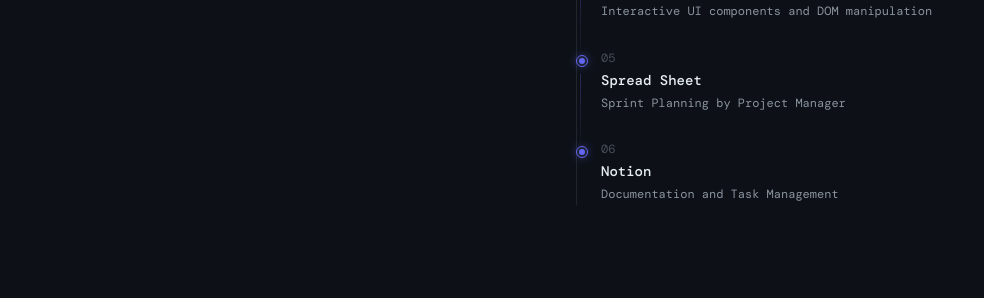
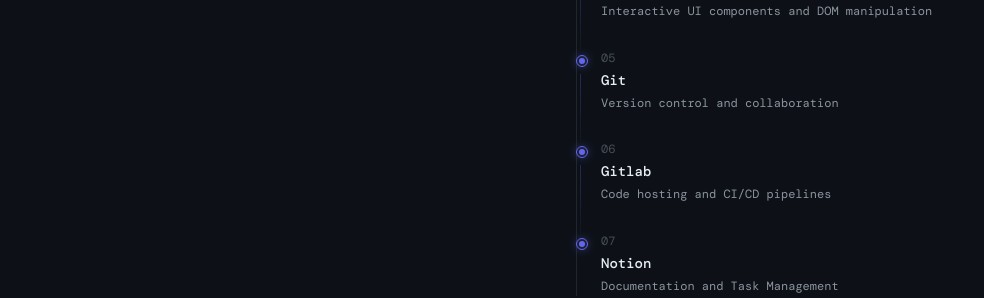
Before and after one commit to Jemsdiggory/my-portfolio, a Next.js app: page /projects/ciptadra in a window 1280 px wide. Shown: the part 1491-1789 px from the top of the page, without its empty margins (96-1080 px from the left). Built offline with nearby package versions, Linux system fonts and the light colour scheme; a web font is replaced by a local one.

Commit message:
fix: change content desc in slug projects

```diff
--- a/app/projects/[slug]/page.js
+++ b/app/projects/[slug]/page.js
@@ -363,7 +363,8 @@
       { name: "PHP",        role: "Server-side logic, routing, and data handling" },
       { name: "CSS3",       role: "Custom animations, responsive layout, and styling" },
       { name: "Vanilla JS", role: "Interactive UI components and DOM manipulation" },
-      { name: "Spread Sheet", role: "Sprint Planning by Project Manager" },
+      { name: "Git", role: "Version control and collaboration" },
+      { name: "Gitlab", role: "Code hosting and CI/CD pipelines" },
       { name: "Notion", role:  "Documentation and Task Management",}
     ],
     source: "",
@@ -385,7 +386,8 @@
       { name: "CSS3",        role: "Responsive layout and component styling" },
       { name: "Vanilla JS",  role: "UI interactions and dynamic content" },
       { name: "Spread Sheet", role: "Sprint Planning by Project Manager" },
-      { name: "Notion", role:  "Documentation and Task Management" },
+      { name: "Git", role: "Version control and collaboration" },
+      { name: "Gitlab", role: "Code hosting and CI/CD pipelines" },
     ],
     source: "",
     tags: ["CodeIgniter", "PHP", "CSS", "Vanilla JS"],
```
